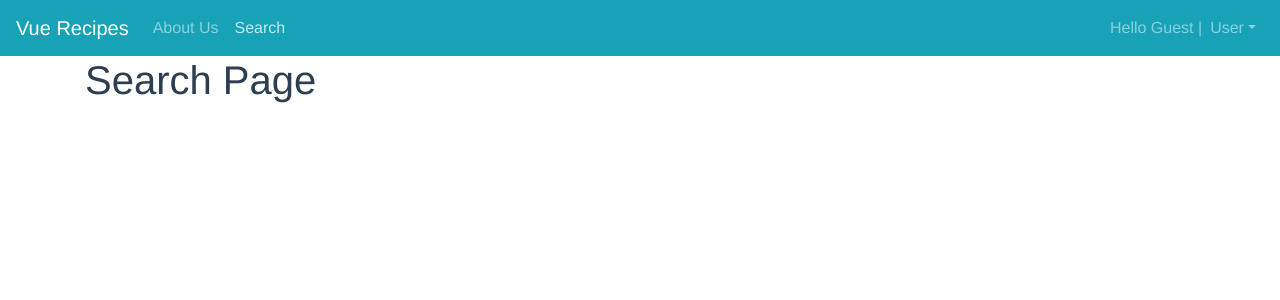
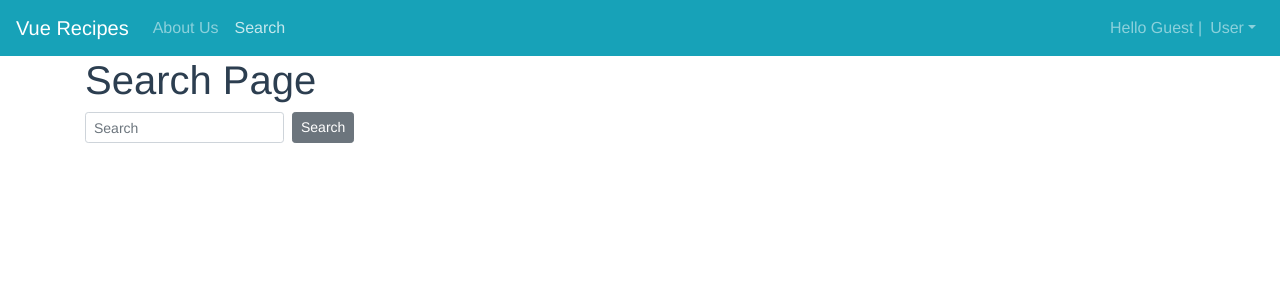
Before and after one commit to NaorBenEvgi/Full-Stack-Recipes-Website-Project, a Vue app: page /#/personalRecipes in a window 1280 px wide. Both pictures are taken after a click on the link "Search". Shown: the top 300 px of the page. Built offline with nearby package versions, Linux system fonts and the light colour scheme; no server answers.

Commit message:
started search

```diff
--- a/src/pages/SearchPage.vue
+++ b/src/pages/SearchPage.vue
@@ -1,5 +1,11 @@
 <template>
   <div class="container">
     <h1 class="title">Search Page</h1>
+    <b-form @submit.prevent="onRegister" @reset.prevent="onReset">
+      <b-nav-form>
+        <b-form-input size="sm" class="mr-sm-2" placeholder="Search"></b-form-input>
+        <b-button size="sm" class="my-2 my-sm-0" type="submit">Search</b-button>
+      </b-nav-form>
+    </b-form>
   </div>
 </template>
```
